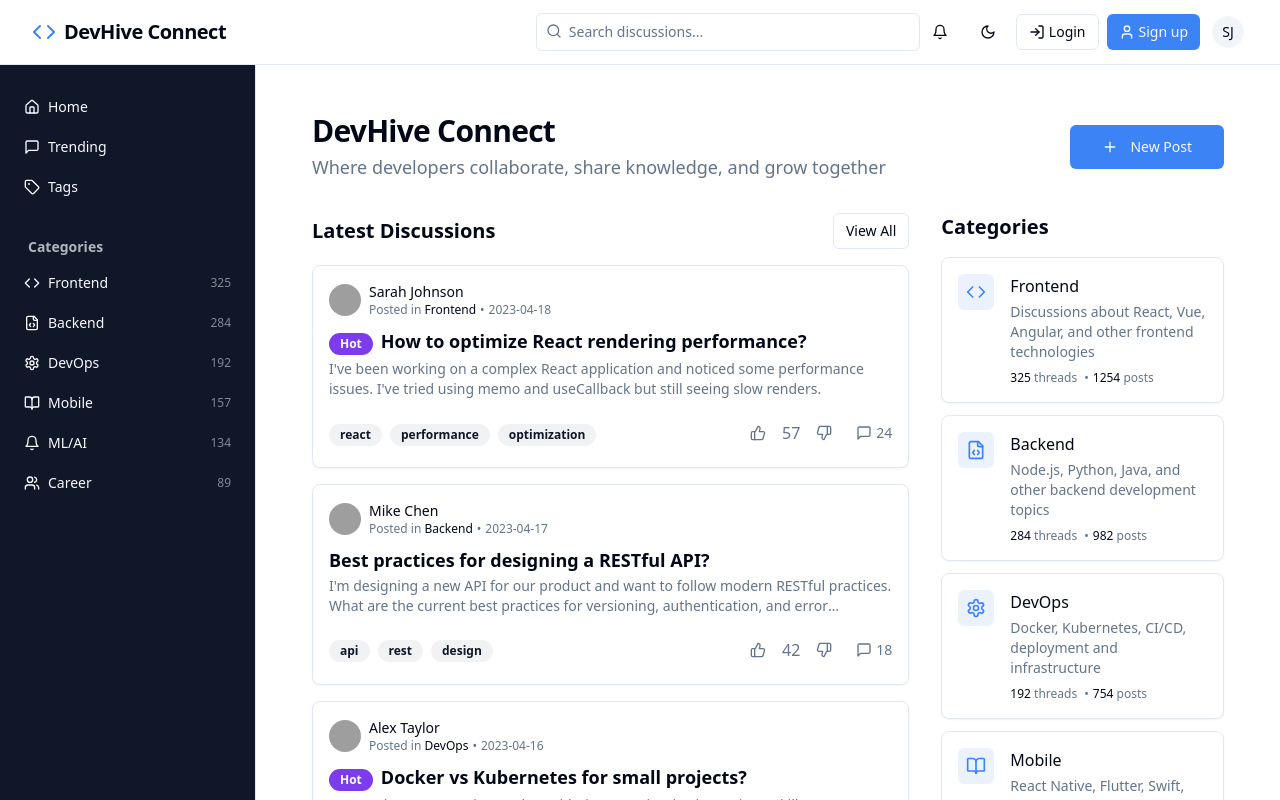
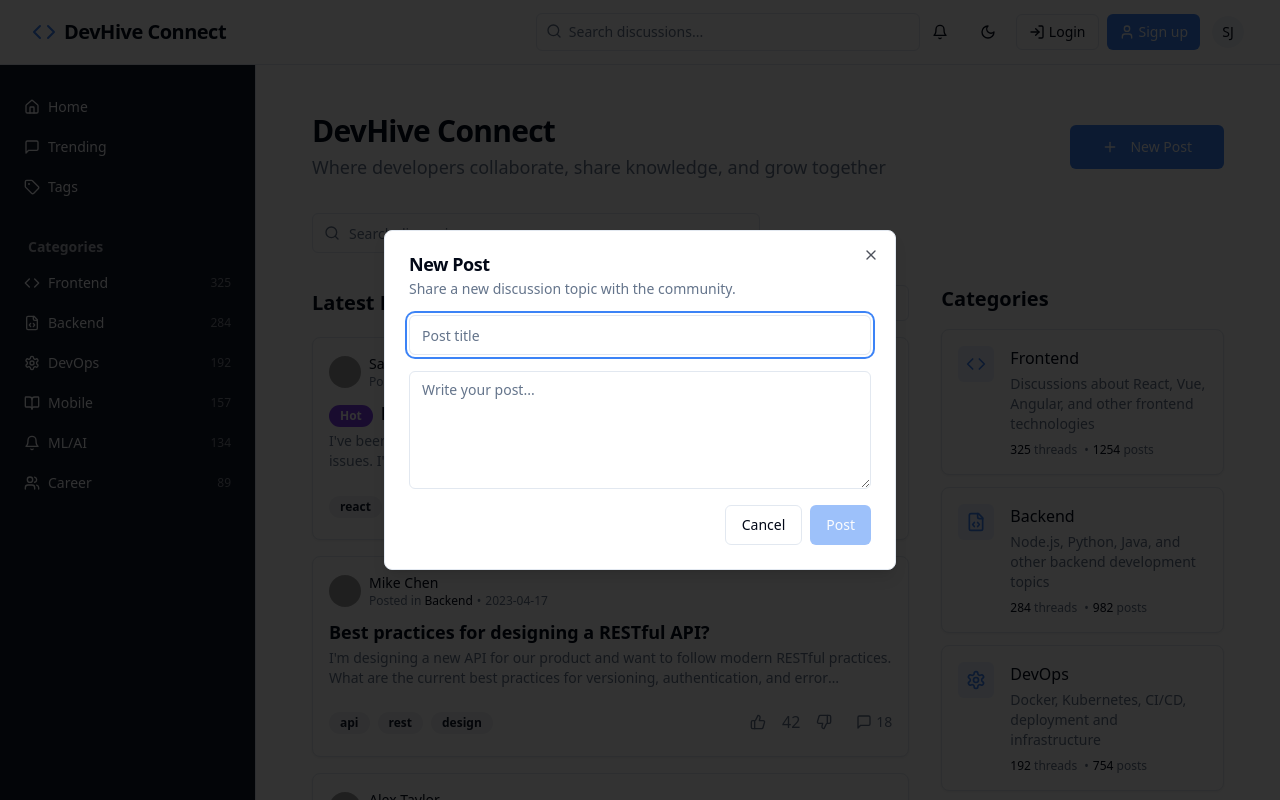
Before and after one commit to revathi-mp/dev-hive-connect, a React (Vite) app: page / in a window 1280 px wide. Both pictures are taken after a click on the button "New Post". Shown: the top 800 px of the page. Built offline with nearby package versions, Linux system fonts and the light colour scheme; grey boxes are pictures that could not be loaded.

Commit message:
feat: Implement search and new post features
Implement search functionality for discussions and add a button to create new posts on the home page.

```diff
--- /dev/null
+++ b/src/components/forum/NewPostModal.tsx
@@ -0,0 +1,62 @@
+
+import { useState } from "react";
+import { Dialog, DialogContent, DialogTitle, DialogDescription, DialogHeader, DialogFooter } from "@/components/ui/dialog";
+import { Input } from "@/components/ui/input";
+import { Textarea } from "@/components/ui/textarea";
+import { Button } from "@/components/ui/button";
+
+// A simple post modal creation form (stub, demo only)
+interface NewPostModalProps {
+  open: boolean;
+  onOpenChange: (open: boolean) => void;
+  onSubmit: (post: { title: string; content: string }) => void;
+}
+
+// Only minimal fields for demo—expand as needed
+export function NewPostModal({ open, onOpenChange, onSubmit }: NewPostModalProps) {
+  const [title, setTitle] = useState("");
+  const [content, setContent] = useState("");
+
+  const handleFormSubmit = (e: React.FormEvent) => {
+    e.preventDefault();
+    if (title.trim() && content.trim()) {
+      onSubmit({ title, content });
+      setTitle("");
+      setContent("");
+    }
+  };
+
+  return (
+    <Dialog open={open} onOpenChange={onOpenChange}>
+      <DialogContent>
+        <DialogHeader>
+          <DialogTitle>New Post</DialogTitle>
+          <DialogDescription>Share a new discussion topic with the community.</DialogDescription>
+        </DialogHeader>
+        <form onSubmit={handleFormSubmit} className="space-y-4">
+          <Input
+            placeholder="Post title"
+            value={title}
+            onChange={e => setTitle(e.target.value)}
+            required
+          />
+          <Textarea
+            placeholder="Write your post..."
+            value={content}
+            onChange={e => setContent(e.target.value)}
+            rows={5}
+            required
+          />
+          <DialogFooter>
+            <Button variant="outline" type="button" onClick={() => onOpenChange(false)}>
+              Cancel
+            </Button>
+            <Button type="submit" disabled={!title.trim() || !content.trim()}>
+              Post
+            </Button>
+          </DialogFooter>
+        </form>
+      </DialogContent>
+    </Dialog>
+  );
+}
--- a/src/pages/HomePage.tsx
+++ b/src/pages/HomePage.tsx
@@ -1,11 +1,14 @@
 
+import { useState } from "react";
 import { MainLayout } from "@/components/layout/MainLayout";
 import { PostCard } from "@/components/forum/PostCard";
 import { CategoryCard } from "@/components/forum/CategoryCard";
 import { TagList } from "@/components/forum/TagList";
 import { mockPosts, mockCategories, mockTags } from "@/data/mockData";
 import { Button } from "@/components/ui/button";
-import { Plus, Code, FileCode, Settings, BookOpen, Bell, Users } from "lucide-react";
+import { Plus, Code, FileCode, Settings, BookOpen, Bell, Users, Search } from "lucide-react";
+import { Input } from "@/components/ui/input";
+import { NewPostModal } from "@/components/forum/NewPostModal";
 
 const iconMap = {
   "Code": Code,
@@ -17,11 +20,28 @@ const iconMap = {
 };
 
 export default function HomePage() {
+  // New state for modal and searching
+  const [modalOpen, setModalOpen] = useState(false);
+  const [searchQuery, setSearchQuery] = useState("");
+  const [posts, setPosts] = useState(mockPosts);
+
   // Map string icon names to actual icon components
   const categoriesWithIcons = mockCategories.map(category => ({
     ...category,
     icon: iconMap[category.icon as keyof typeof iconMap]
   }));
+
+  // Filter posts by title/content based on search query
+  const filteredPosts = posts.filter(post =>
+    post.title.toLowerCase().includes(searchQuery.toLowerCase()) ||
+    post.content.toLowerCase().includes(searchQuery.toLowerCase())
+  );
+
+  // Handler for new post submit (add new post to top)
+  const handleNewPost = (newPost) => {
+    setPosts([{...newPost, id: Date.now().toString()}, ...posts]);
+    setModalOpen(false);
+  };
 
   return (
     <MainLayout>
@@ -33,12 +53,22 @@ export default function HomePage() {
               Where developers collaborate, share knowledge, and grow together
             </p>
           </div>
-          <Button className="md:w-auto" size="lg">
+          <Button className="md:w-auto" size="lg" onClick={() => setModalOpen(true)}>
             <Plus className="mr-1 h-4 w-4" />
             New Post
           </Button>
         </div>
-
+        {/* Search input for discussions */}
+        <div className="mb-8 flex w-full max-w-md items-center relative">
+          <Search className="absolute left-3 h-4 w-4 text-muted-foreground" />
+          <Input
+            type="text"
+            className="pl-9"
+            placeholder="Search discussions..."
+            value={searchQuery}
+            onChange={e => setSearchQuery(e.target.value)}
+          />
+        </div>
         <div className="grid gap-8 lg:grid-cols-3">
           <div className="lg:col-span-2">
             <section className="mb-10">
@@ -49,13 +79,18 @@ export default function HomePage() {
                 </Button>
               </div>
               <div className="space-y-4">
-                {mockPosts.map((post) => (
-                  <PostCard key={post.id} post={post} />
-                ))}
+                {filteredPosts.length > 0 ? (
+                  filteredPosts.map((post) => (
+                    <PostCard key={post.id} post={post} />
+                  ))
+                ) : (
+                  <div className="p-8 text-center text-muted-foreground border rounded-md">
+                    No discussions found.
+                  </div>
+                )}
               </div>
             </section>
           </div>
-
           <div className="space-y-6">
             <section>
               <h2 className="mb-4 text-xl font-semibold">Categories</h2>
@@ -68,7 +103,6 @@ export default function HomePage() {
                 </Button>
               </div>
             </section>
-
             <section>
               <TagList tags={mockTags.slice(0, 9)} />
               <Button variant="outline" className="mt-3 w-full justify-center" size="sm">
@@ -78,6 +112,7 @@ export default function HomePage() {
           </div>
         </div>
       </div>
+      <NewPostModal open={modalOpen} onOpenChange={setModalOpen} onSubmit={handleNewPost} />
     </MainLayout>
   );
 }
```
